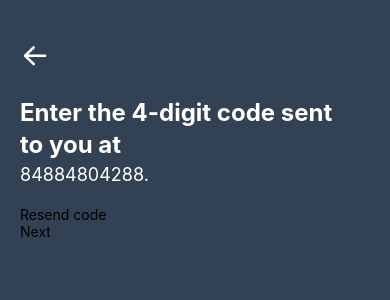
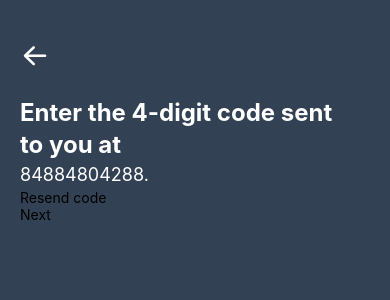
Before and after one commit to avengsum/Uber, a React Native app: screen / in a window 390 px wide. Shown: the top 300 px of the page. Built offline with nearby package versions, Linux system fonts and the light colour scheme.

Commit message:
Implementing otp screen

```diff
--- a/Screen/OTP.jsx
+++ b/Screen/OTP.jsx
@@ -1,21 +1,18 @@
-import { useState } from "react"
+import { useState ,useRef } from "react"
 import { SafeAreaView } from "react-native"
 import { TouchableOpacity ,View , Text ,TextInput , StyleSheet ,StatusBar} from "react-native"
 import { AntDesign } from '@expo/vector-icons';
 
+
+
 const OTP = () => {
-    const [otp , setOtp] = useState()
     return (
         <SafeAreaView style={styles.container}>
         <View className=" h-screen flex pt-10 pl-5 bg-slate-700">
           <AntDesign name="arrowleft" size={30} color="white" />
             <Text className="text-2xl font-bold mt-6 max-w-[320px] text-white">Enter the 4-digit code sent  to you at</Text>
             <Text className="text-white text-lg">84884804288.</Text>
-            <TextInput
-
-            />
             <Text>Resend code</Text>
-
             <TouchableOpacity>
                 <Text>Next</Text>
             </TouchableOpacity>
--- a/package.json
+++ b/package.json
@@ -11,6 +11,7 @@
   "dependencies": {
     "@expo/vector-icons": "^13.0.0",
     "@react-navigation/native": "^6.1.6",
+    "@twotalltotems/react-native-otp-input": "^1.3.11",
     "expo": "~48.0.18",
     "expo-status-bar": "~1.4.4",
     "firebase": "^9.22.2",
@@ -18,7 +19,7 @@
     "react": "18.2.0",
     "react-native": "0.71.8",
     "react-native-maps": "^1.7.1",
-    "react-native-otp-textinput": "^1.0.1"
+    "styled-components": "^6.0.0-rc.3"
   },
   "devDependencies": {
     "@babel/core": "^7.20.0",
```
Also changed, not shown: 2 other files (tests, documents, lock files or other folders).
